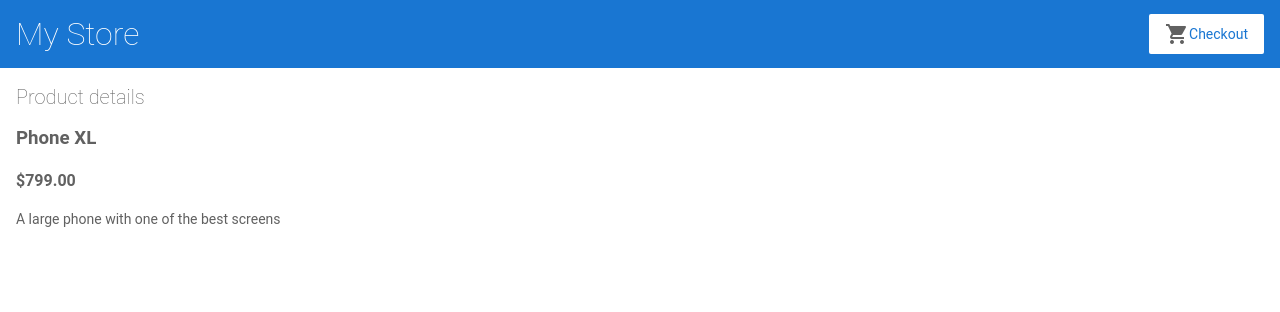
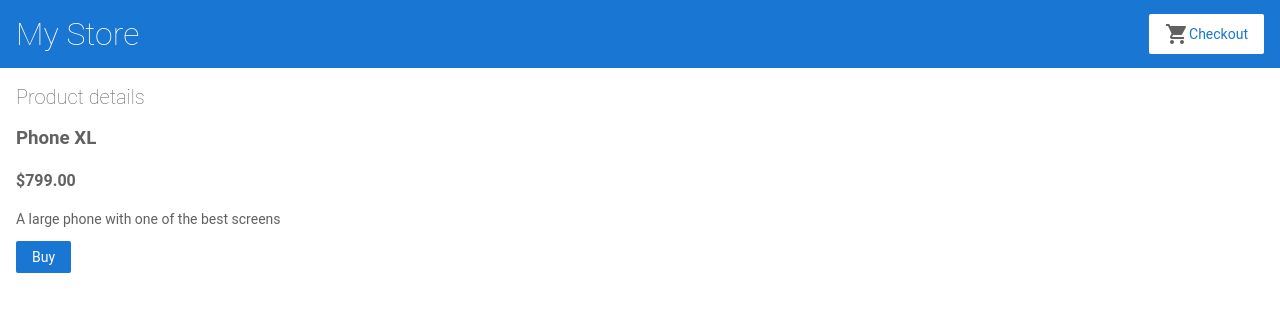
Before and after one commit to MNKanout/angular-ecommere, an Angular app: page /products/1 in a window 1280 px wide. Shown: the top 312 px of the page. Built offline with nearby package versions, Linux system fonts and the light colour scheme.

Commit message:
Added a buy button for the chosen product

```diff
--- a/src/app/product-details/product-details.component.html
+++ b/src/app/product-details/product-details.component.html
@@ -4,4 +4,5 @@
   <h3>{{ product.name }}</h3>
   <h4>{{ product.price | currency }}</h4>
   <p>{{ product.description }}</p>
+  <button (click)='addToCart(product)'>Buy</button>
 </div>
```
